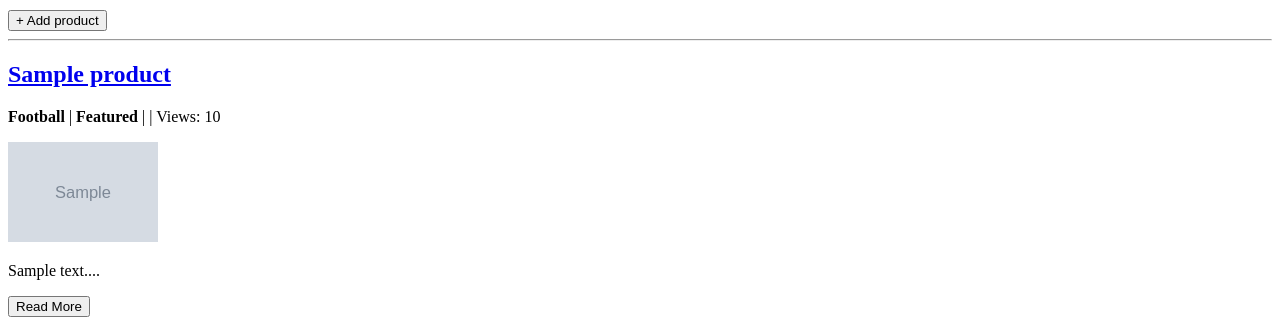
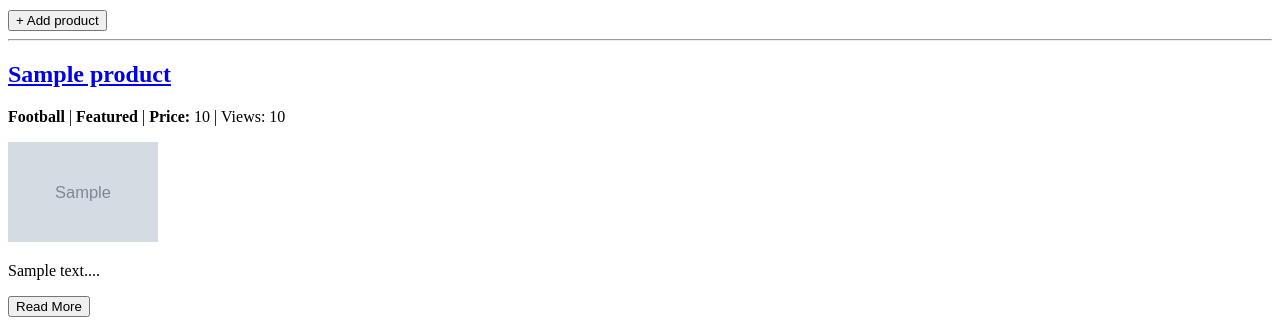
Before and after one commit to FakhriHusainiRomza23/absolute_sports, a Django app: page / in a window 1280 px wide. Shown: the part 299-620 px from the top of the page. Run offline with Django 5.2, Linux system fonts and the light colour scheme; tables that the repository leaves empty hold one stand-in row (values such as "Sample post"); grey boxes marked "Sample" are stand-in pictures.

Commit message:
Menambahkan price di main.html

```diff
--- a/main/templates/main.html
+++ b/main/templates/main.html
@@ -27,7 +27,7 @@
 
   <p><b>{{ product.get_category_display }}</b>{% if product.is_featured %} |
     <b>Featured</b>{% endif %}{% if product.is_product_hot %} |
-    <b>Hot</b>{% endif %} | <i>{{ product.created_at|date:"d M Y H:i" }}</i>
+    <b>Hot</b>{% endif %} | <b>Price:</b> {{ product.price }}
     | Views: {{ product.product_views }}</p>
 
   {% if product.thumbnail %}
```
